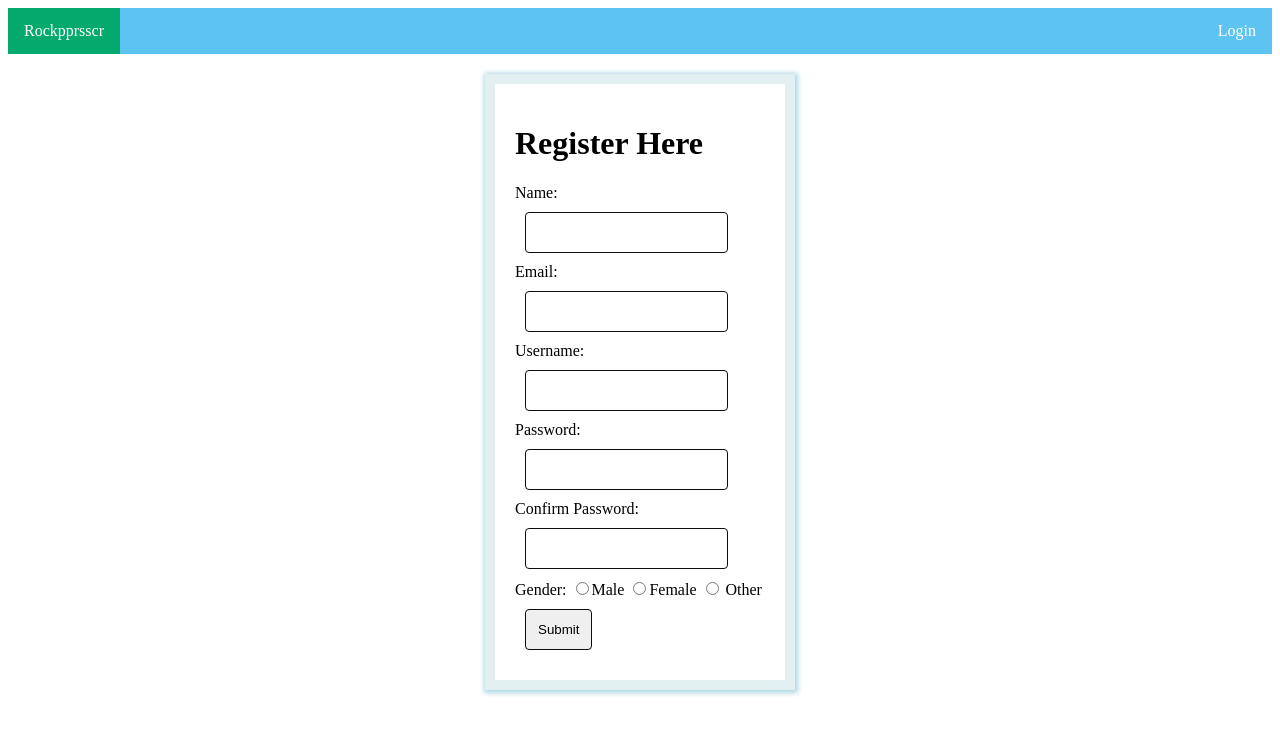
After one commit to goyalboys/rockpaperscissorgame, a PHP site: page / in a window 1280 px wide. The commit adds this page. Shown: the top 735 px of the page. Run offline with PHP 8.4, Linux system fonts and the light colour scheme.

Commit message:
Add files via upload

```diff
--- a/check.php
+++ b/check.php
@@ -23,7 +23,7 @@ session_start();
             }
 
     if (password_verify($pwd, $output)){
-      $_SESSION['useractive']=$user;
+      //$_SESSION['useractive']=$user;
         header('Location: main.html');
           exit;
     }
--- a/game.php
+++ b/game.php
@@ -72,7 +72,7 @@
         $conn = new mysqli($servername, $username, $password,"mydb");
         $user=$_REQUEST['username'];
         //echo $user."<br>";
-        $sql="select username,name,email,gender from mytable where username=".$user;
+        $sql="select username,name,email,gender from mytable where username=".$_session[$user];
         //echo $sql;
         $out=$conn->query($sql);
         $sql = "UPDATE mytable SET win=".'Doe' WHERE id=2";
--- /dev/null
+++ b/index.html
@@ -0,0 +1,37 @@
+<!DOCTYPE html>
+<html lang="en">
+<head>
+    <meta charset="UTF-8">
+    <meta http-equiv="X-UA-Compatible" content="IE=edge">
+    <meta name="viewport" content="width=device-width, initial-scale=1.0">
+    <link rel="stylesheet" href="styles.css">
+    <script src="script.js"></script>
+    <title>Register</title>
+</head>
+
+<body >
+    <div class="navbar">
+        <ul>
+            <li><a class="active" href="main.html">Rockpprsscr</a></li>
+            <li style="float:right"><a href="login.html">Login</a></li>
+          </ul>
+    </div>
+    <div class="arrange">
+    <h1>Register Here</h1>
+    <form name="myForm" method="post" action="databasse.php"  onsubmit="return validateform()">
+        Name:<input type="text" name="name" autocomplete="off"><br>
+        Email:<input type="text" name="email"autocomplete="off"><br>
+        Username:<input type="text" name="username"autocomplete="off"><br>
+        Password:<input type="password" name="pwd"autocomplete="off"><br>
+        Confirm Password:<input type="password" name="cnfrpwd"autocomplete="off"><br>
+        Gender:
+        <input type="radio" name="gender" value="Male">Male
+        <input type="radio" name="gender" value="Female">Female
+        <input type="radio" name="gender" value="Other"> Other
+        <input type="submit">
+    </form>
+    <span id="warning"></span>
+    </div>
+
+</body>
+</html>
--- a/login.html
+++ b/login.html
@@ -15,7 +15,7 @@
     <div class="navbar">
         <ul>
             <li><a class="active" href="login.html">Rockpprsscr</a></li>
-            <li style="float:right"><a href="register.html">Register</a></li>
+            <li style="float:right"><a href="index.html">Register</a></li>
           </ul>
     </div>
     <div class="arrange">
```
